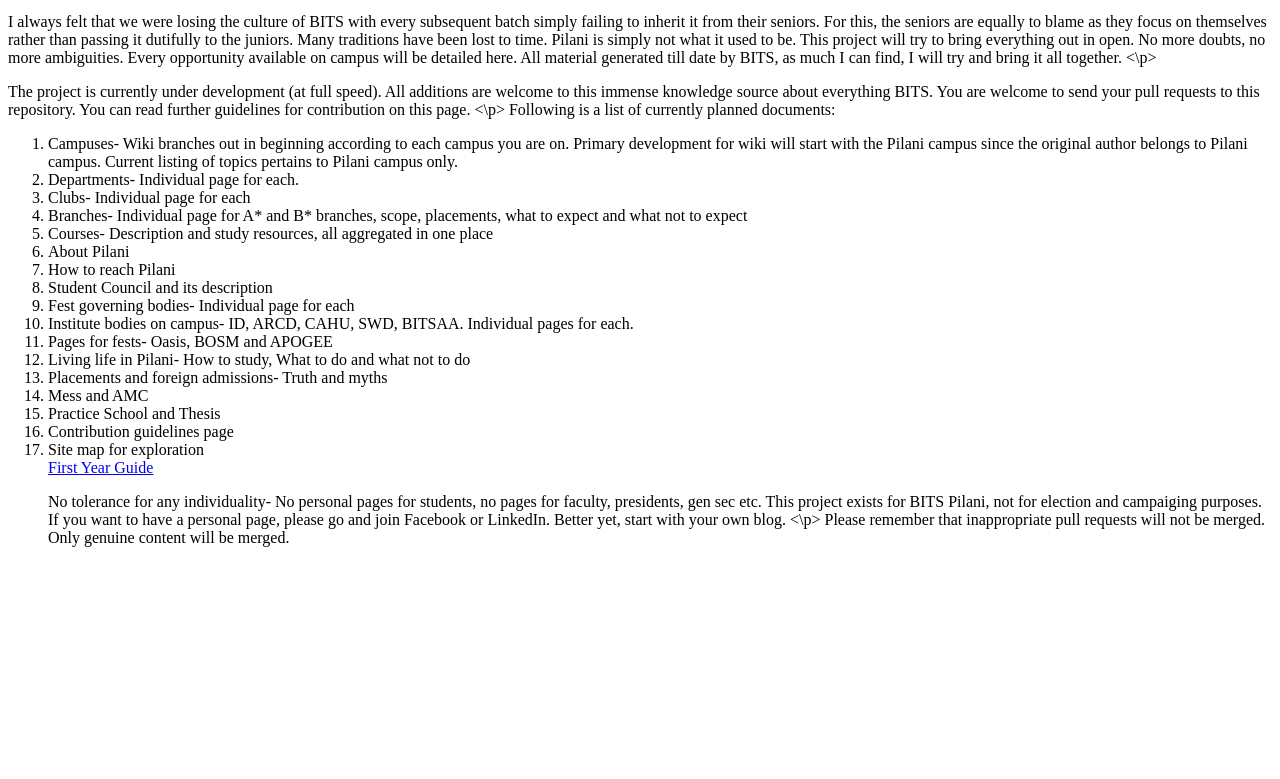
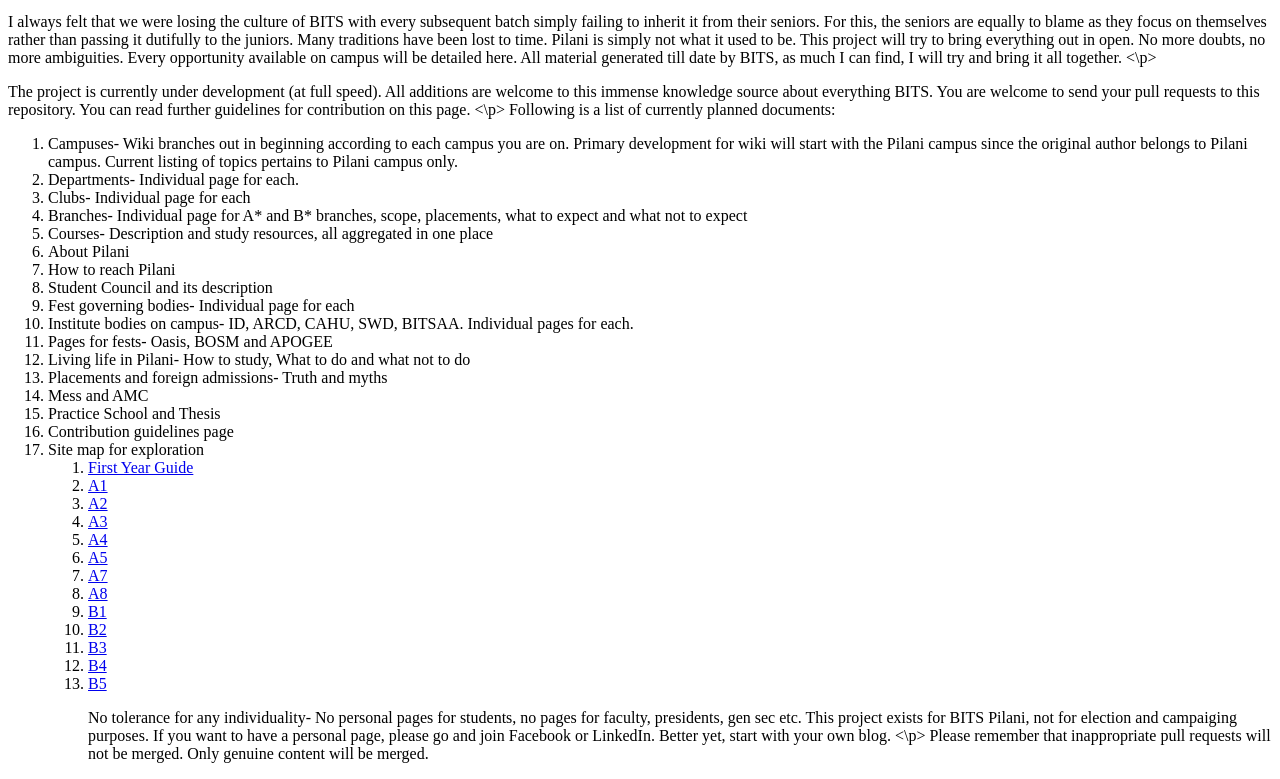
Before and after one commit to BITS-Wiki-Project/BITS_Wiki_Project, a plain HTML site: page index.html in a window 1280 px wide. Shown: the part 119-898 px from the top of the page. Before the commit the page ends 800 px from the top, so only its background shows below. Drawn offline with Linux system fonts and the light colour scheme.

Commit message:
Add academics

```diff
--- a/index.html
+++ b/index.html
@@ -30,7 +30,20 @@
 <li>Practice School and Thesis</li>
 <li>Contribution guidelines page</li>
 <li>Site map for exploration</li>
-<a href="FirstYearGuide.htm">First Year Guide</a>
+<ol>
+<li><a href="FirstYearGuide.htm">First Year Guide</a></li>
+<li><a href="Academics/A1.docx">A1</a></li>
+<li><a href="Academics/A2.docx">A2</a></li>
+<li><a href="Academics/A3.docx">A3</a></li>
+<li><a href="Academics/A4.docx">A4</a></li>
+<li><a href="Academics/A5.docx">A5</a></li>
+<li><a href="Academics/A7.docx">A7</a></li>
+<li><a href="Academics/A8.docx">A8</a></li>
+<li><a href="Academics/B1.docx">B1</a></li>
+<li><a href="Academics/B2.docx">B2</a></li>
+<li><a href="Academics/B3.docx">B3</a></li>
+<li><a href="Academics/B4.docx">B4</a></li>
+<li><a href="Academics/B5.docx">B5</a></li>
 <p>No tolerance for any individuality- No personal pages for students, no pages for faculty, presidents, gen sec etc. This project exists for BITS Pilani, not for election and campaiging purposes. If you want to have a personal page, please go and join Facebook or LinkedIn. Better yet, start with your own blog.
 <\p>
 Please remember that inappropriate pull requests will not be merged. Only genuine content will be merged.
```
